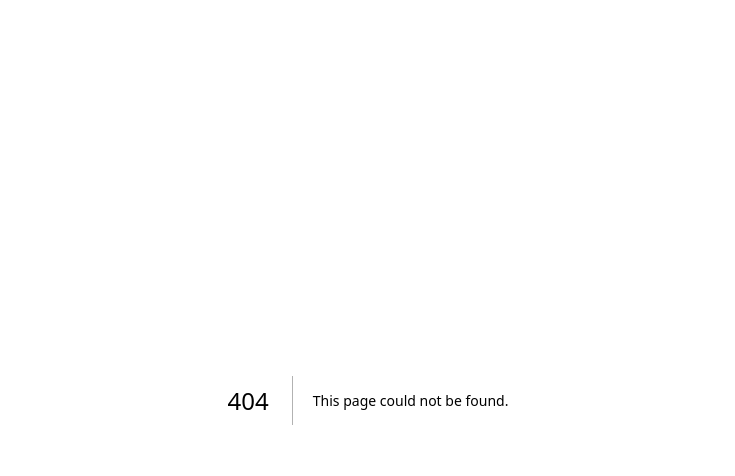
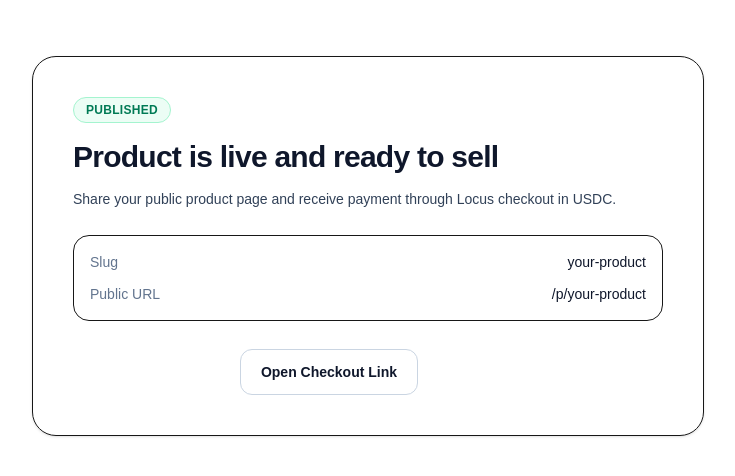
Before and after one commit to Saber1Y/Agent-Casha, a Next.js app: page /success in a window 1280 px wide. Before the commit this address had no page. Shown: the top 476 px of the page, without its empty margins (272-1007 px from the left). Built offline with nearby package versions, Linux system fonts and the light colour scheme.

Commit message:
feat: add payment success page

```diff
--- /dev/null
+++ b/app/success/page.tsx
@@ -0,0 +1,36 @@
+import PublishSuccessCard from "@/components/PublishSuccessCard";
+
+type SuccessPageProps = {
+  searchParams: Promise<{
+    productId?: string;
+    slug?: string;
+    publicUrl?: string;
+    checkoutUrl?: string;
+  }>;
+};
+
+export default async function SuccessPage({ searchParams }: SuccessPageProps) {
+  const params = await searchParams;
+
+  const slug = typeof params.slug === "string" && params.slug ? params.slug : "your-product";
+  const publicUrl =
+    typeof params.publicUrl === "string" && params.publicUrl
+      ? params.publicUrl
+      : `/p/${slug}`;
+  const checkoutUrl =
+    typeof params.checkoutUrl === "string" && params.checkoutUrl
+      ? params.checkoutUrl
+      : `https://checkout.locus.so/session/mock-${slug}`;
+  const productId = typeof params.productId === "string" ? params.productId : undefined;
+
+  return (
+    <main className="flex-1 px-4 py-10 sm:px-6 lg:px-8 lg:py-14">
+      <PublishSuccessCard
+        checkoutUrl={checkoutUrl}
+        productId={productId}
+        publicUrl={publicUrl}
+        slug={slug}
+      />
+    </main>
+  );
+}
```
